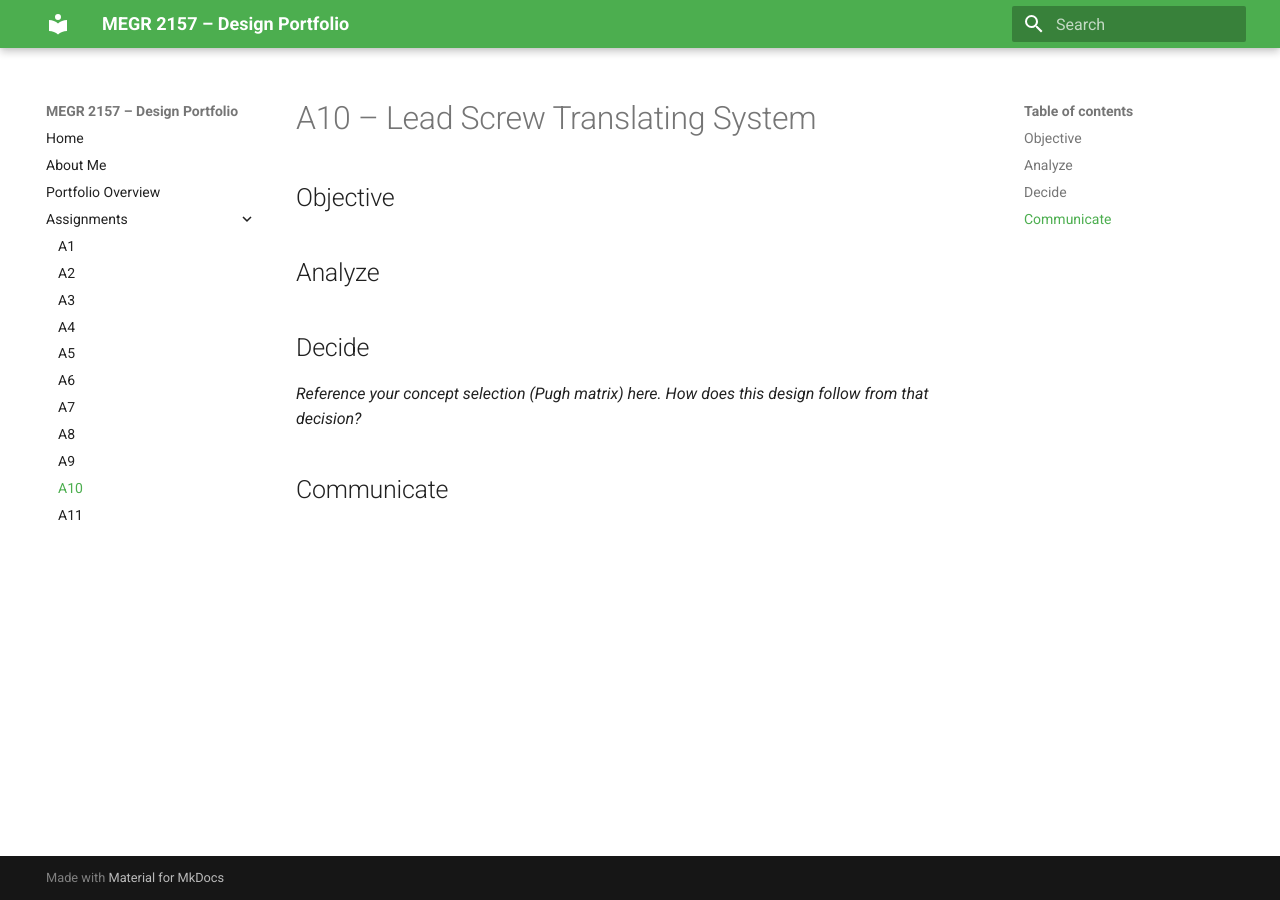
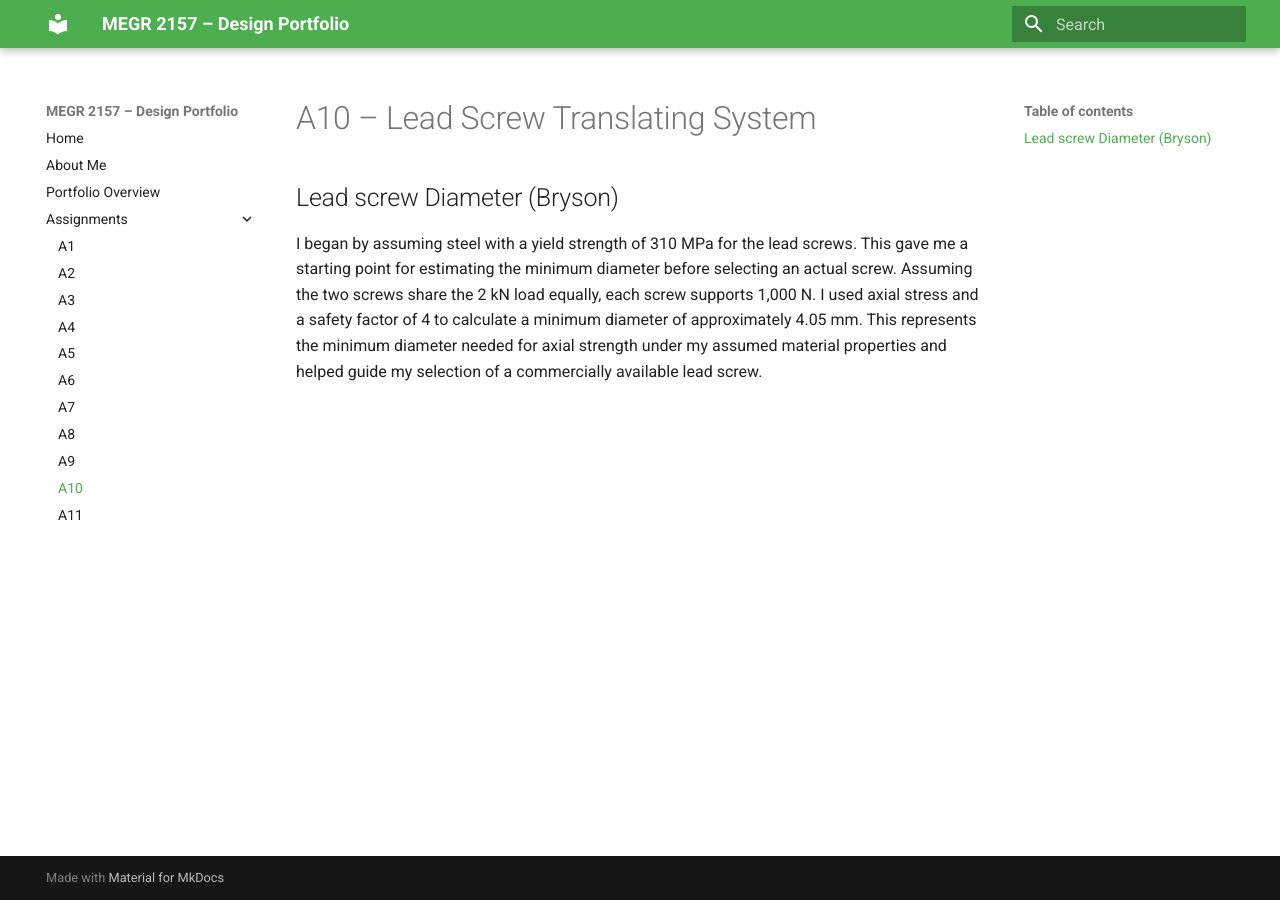
Before and after one commit to bbare4/Brysons-MEGR2156-portfolio, an MkDocs documentation site: the page built from docs/assignments/A10/index.md, in a window 1280 px wide. Built offline with MkDocs 1.6.1 and Material for MkDocs 9.7.7, drawn with Linux system fonts in a browser that asks for light colours.

Commit message:
Revise lead screw diameter analysis in A10 documentation
Updated the lead screw diameter section with calculations based on material properties and load distribution.

```diff
--- a/docs/assignments/A10/index.md
+++ b/docs/assignments/A10/index.md
@@ -1,12 +1,5 @@
 # A10 – Lead Screw Translating System
 
-## Objective
+## Lead screw Diameter (Bryson)
 
-
-## Analyze
-
-
-## Decide
-_Reference your concept selection (Pugh matrix) here. How does this design follow from that decision?_
-
-## Communicate
+I began by assuming steel with a yield strength of 310 MPa for the lead screws. This gave me a starting point for estimating the minimum diameter before selecting an actual screw. Assuming the two screws share the 2 kN load equally, each screw supports 1,000 N. I used axial stress and a safety factor of 4 to calculate a minimum diameter of approximately 4.05 mm. This represents the minimum diameter needed for axial strength under my assumed material properties and helped guide my selection of a commercially available lead screw.
```
